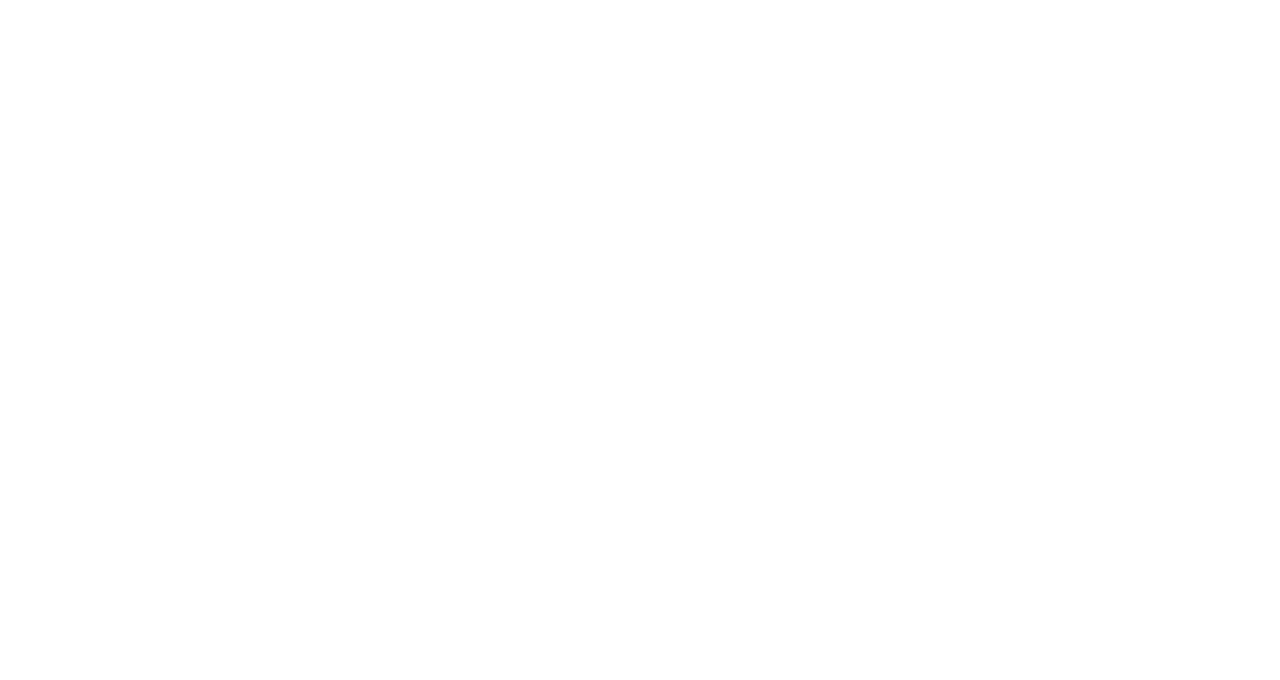
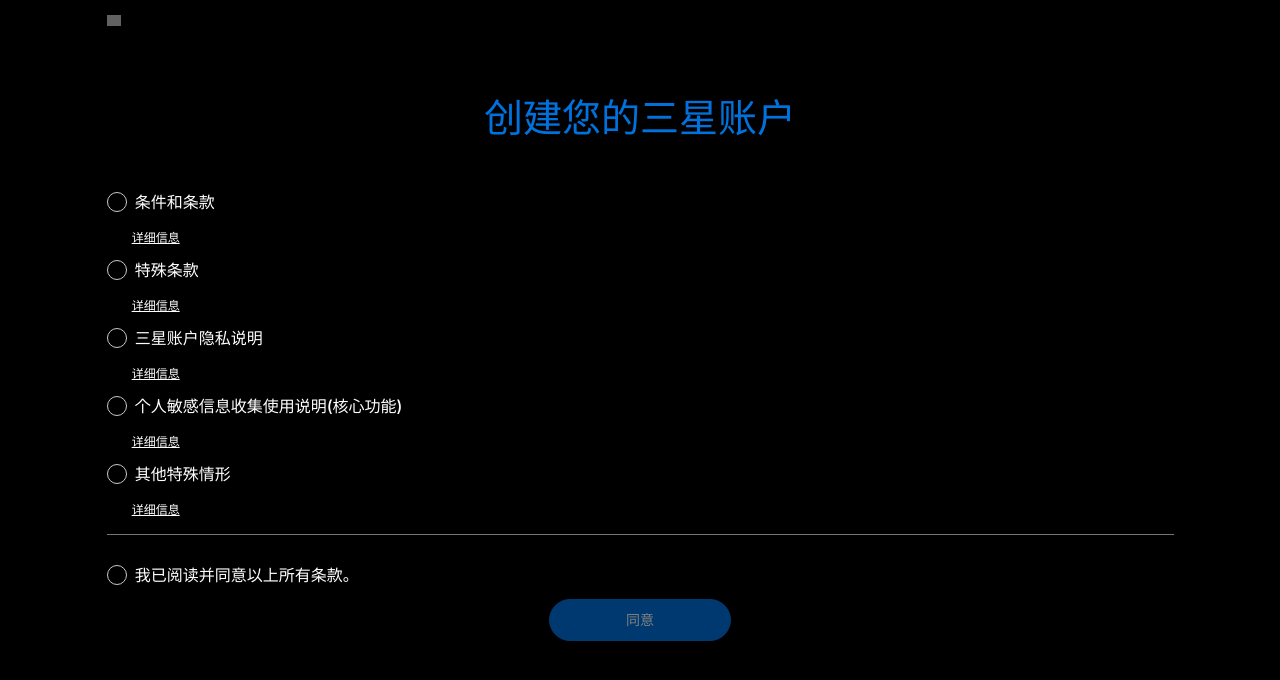
Before and after one commit to Laplace-bit/Samsung_m, a Vue app: page /terms in a window 1280 px wide. Shown: the top 680 px of the page. Built offline with nearby package versions, Linux system fonts and the light colour scheme; grey boxes are pictures that could not be loaded.

Commit message:
完成登录，完成条款，注册未完

```diff
--- a/src/App.vue
+++ b/src/App.vue
@@ -5,13 +5,12 @@
 </template>
 
 <script>
-  export default {
-    name: 'App',
-    model: 'history',
-    components: {}
-  }
+export default {
+  name: "App",
+  model: "history",
+  components: {},
+};
 </script>
 
 <style>
-
 </style>
--- a/src/main.js
+++ b/src/main.js
@@ -6,6 +6,7 @@
 // 引入vant框架
 import Vant from 'vant';
 import 'vant/lib/index.css';
+
 import {
   Lazyload
 } from 'vant';
--- a/src/views/login/LoginForm.vue
+++ b/src/views/login/LoginForm.vue
@@ -2,61 +2,68 @@
   <div id="loginForm">
     <h2 class="title">手机号快捷登录</h2>
     <van-row>
-      <van-col span="1"><van-icon name="manager" /></van-col>
-      <van-col span="22">
-        <van-form validate-first @failed="onFailed">
+      <van-col span="2"></van-col>
+      <van-col span="20">
+        <van-form validate-first @failed="onFailed" @submit="onSubmit">
+          <div class="tel">
+            <van-icon name="manager" />
             <van-field
               v-model="username"
-            name="手机号"
+              name="username"
               placeholder="手机号"
               :rules="[{ required: true, message: '请填写正确手机号' }]"
             />
+          </div>
+          <div class="password">
+            <van-icon name="lock" />
             <van-field
               v-model="password"
               type="password"
-            name="密码"
+              name="password"
               placeholder="密码"
               :rules="[{ required: true, message: '请填写密码' }]"
             />
-
-          <div style="margin: 16px">
+          </div>
+          <div style="margin: 16px" class="btn">
             <van-button round block type="info" native-type="submit"
-              >提交</van-button
+              >登录</van-button
             >
           </div>
         </van-form>
+        <OtherWay></OtherWay>
       </van-col>
-      <van-col span="1"></van-col>
+      <van-col span="2"></van-col>
     </van-row>
   </div>
 </template>
 <script>
+import OtherWay from "./OtherLoginWay.vue";
 export default {
   data() {
     return {
-      username: "",
-      password: "",
-      pattern: /\d{6}/,
+      username: "admin",
+      password: "123456",
+      // pattern: /^1[3,4,5,6,7,8]\d{9}/,
     };
   },
+  components: {
+    OtherWay,
+  },
   methods: {
-    // 校验函数返回 true 表示校验通过，false 表示不通过
-    validator(val) {
-      return /1\d{10}/.test(val);
-    },
-    // 异步校验函数返回 Promise
-    asyncValidator(val) {
-      return new Promise((resolve) => {
-        Toast.loading("验证中...");
-
-        setTimeout(() => {
-          Toast.clear();
-          resolve(/\d{6}/.test(val));
-        }, 1000);
-      });
-    },
     onFailed(errorInfo) {
       console.log("failed", errorInfo);
+    },
+    onSubmit(val) {
+      this.$http.login(val, (res) => {
+        if (res.meta.status != 200) {
+          this.$toast.fail("用户名或密码错误，请重新尝试~");
+          return;
+        }
+        this.$toast.success("登录成功");
+        // 存储token
+        window.sessionStorage.setItem("token", res.data.token);
+        this.$router.push("/home");
+      });
     },
   },
 };
@@ -66,8 +73,56 @@
 .title {
   text-align: center;
   font-size: 30px;
+  margin-top: 70px;
 }
-.van-icon-manager{
+.tel,
+.password {
+  margin-top: 25px;
+  display: flex;
+  align-content: center;
+  justify-content: center;
+  border: 1px solid #f0f0f0;
+  border-radius: 5px;
+}
+.van-field--error {
+  height: 58px;
+}
+.van-icon-manager,
+.van-icon-lock {
+  width: 20px;
+  height: 20px;
+  margin-left: 20px;
+  align-self: center;
+  z-index: 10;
+  flex-grow: 0;
+  flex-shrink: 0;
+}
+.van-icon-manager::before {
+  width: 20px;
+  height: 20px;
+}
+.van-icon-lock ::before {
+  height: 20px;
+  width: 20px;
+}
+.van-field__control {
+  font-size: 14px;
+}
+.van-field {
+  height: 48px;
+}
+/deep/.van-field__error-message {
   text-align: right;
+  position: absolute;
+  top: 0;
+  right: 0;
+}
+.van-button--info {
+  color: #fff;
+  background-color: #000;
+  border: 1px solid #000;
+}
+.btn {
+  margin-top: 40px !important;
 }
 </style>
--- /dev/null
+++ b/src/views/login/OtherLoginWay.vue
@@ -0,0 +1,48 @@
+<template>
+  <div id="other">
+    <van-divider :style="{ color: '#888', borderColor: '#888' }"
+      >其他登录方式</van-divider
+    >
+    <van-grid :border="false" :column-num="2">
+      <van-grid-item>
+        <van-image src="https://z3.ax1x.com/2021/08/03/fP3g8s.png" />
+        <p class="way_text">三星账户登录</p>
+      </van-grid-item>
+      <van-grid-item>
+        <van-image src="https://z3.ax1x.com/2021/08/03/fP3bG9.png" />
+        <p class="way_text">支付宝账户登录</p>
+      </van-grid-item>
+    </van-grid>
+    <div class="help_text">
+      注：使用三星账号登录商城或将其他账号绑定三星账号，可享受积分福利。还没有三星账号？<a
+        href="/terms"
+        >立即注册>></a
+      >
+    </div>
+  </div>
+</template>
+<script>
+export default {};
+</script>
+
+<style scoped>
+/deep/ .van-image__error,
+/deep/ .van-image__img,
+/deep/ .van-image__loading {
+  display: block;
+  width: 78%;
+  height: 100%;
+}
+.way_text {
+  text-align: center;
+  font-size: 12px;
+  margin: 0;
+}
+.help_text {
+  font-size: 12px;
+  max-width: 350px;
+  color: #333;
+  margin: 20px auto;
+  line-height: 1.8;
+}
+</style>
--- /dev/null
+++ b/src/views/register/Register.vue
@@ -0,0 +1,38 @@
+<template>
+  <div id="register">
+    <div class="top">
+      <HeaderLogo></HeaderLogo>
+    </div>
+    <div class="center">
+      <RegisterInfo></RegisterInfo>
+    </div>
+  </div>
+</template>
+
+<script>
+import HeaderLogo from "./headerLogo.vue";
+import RegisterInfo from "./registerInfo.vue";
+export default {
+  components: { HeaderLogo, RegisterInfo },
+};
+</script>
+
+<style>
+html,
+body,
+#app {
+  height: 100% !important;
+  margin: 0;
+  padding: 0;
+  background-color: #000;
+}
+
+#register {
+  width: 100%;
+  height: 100%;
+  background-color: #000;
+}
+.top {
+  padding: 0 8%;
+}
+</style>
--- /dev/null
+++ b/src/views/register/headerLogo.vue
@@ -0,0 +1,29 @@
+<template>
+  <header class="termsheader">
+    <div class="logo">
+      <img
+        src="https://account.samsung.cn/resources/wip/one-ui/images/svg/txt_logo_zh.svg"
+        alt=""
+      />
+    </div>
+  </header>
+</template>
+<script>
+export default {};
+</script>
+
+<style scoped>
+.termsheader {
+  height: 56px;
+  background-color: #000;
+}
+.logo {
+  background-color: #000;
+  margin: 10px 0px;
+}
+.logo img {
+  filter: invert(1);
+  color: #fff;
+  height: 11px;
+}
+</style>
--- /dev/null
+++ b/src/views/register/registerInfo.vue
@@ -0,0 +1,128 @@
+<template>
+  <div id="Info">
+    <div class="InfoTitle">
+      <h2>创建您的三星账户</h2>
+      <p>
+        在下方输入手机号即可创建账户，<br />或者<sapn class="useEmail"
+          >点击此处使用电子邮箱地址</sapn
+        >来创建
+      </p>
+    </div>
+    <div class="infoForm">
+      <form class="formbox" v-model="formdata">
+        <div :class="inputBox" v-for="item in formdata" :key="item.label">
+          <label :for="item.label">{{ item.cn }}</label>
+          <input
+            :type="item.type"
+            :name="item.label"
+            @focus="focusHandel"
+            v-model="item.value"
+          />
+        </div>
+      </form>
+    </div>
+  </div>
+</template>
+<script>
+export default {
+  data() {
+    return {
+      formdata: [
+        {
+          label: "username",
+          cn: "用户名",
+          type: "text",
+          value: "",
+          classname: "",
+        },
+        {
+          label: "password",
+          cn: "密码",
+          type: "text",
+          value: "",
+          classname: "",
+        },
+        {
+          label: "password2",
+          cn: "确认密码",
+          type: "text",
+          value: "",
+          classname: "",
+        },
+        {
+          label: "firstname",
+          cn: "姓氏",
+          type: "text",
+          value: "",
+          classname: "",
+        },
+        {
+          label: "lastname",
+          cn: "名字",
+          type: "text",
+          value: "",
+          classname: "",
+        },
+      ],
+    };
+  },
+  focusHandel() {},
+};
+</script>
+
+<style scoped>
+#Info {
+  padding: 10% 6%;
+  border: 1px solid #505050;
+  border-radius: 26px;
+}
+.InfoTitle h2 {
+  color: #fff;
+  margin: 0;
+}
+.InfoTitle p {
+  color: #fff;
+}
+.useEmail {
+  text-decoration: underline;
+}
+.formbox {
+  width: 100%;
+}
+.infoForm {
+  display: flex;
+  flex-direction: column;
+  align-items: center;
+}
+.inputBox {
+  position: relative;
+  margin: 30px 0 24px 0;
+  width: 100%;
+}
+input {
+  outline: none;
+  border: none;
+  border-bottom: 1px solid #8c8c8c;
+  width: 100%;
+  height: 36px;
+  background-color: #000;
+  color: #fff;
+  font: 18px/36px "Gigi";
+}
+label {
+  color: #fff;
+  font: 14px/18px "Gigi";
+  position: absolute;
+  top: -1px;
+  left: auto;
+  max-width: 100%;
+  height: 2.7em;
+  line-height: 1.33;
+  color: #909090;
+  font-size: 18px;
+  cursor: text;
+  overflow: hidden;
+  text-overflow: ellipsis;
+  white-space: nowrap;
+}
+</style>
--- /dev/null
+++ b/src/views/register/terms.vue
@@ -0,0 +1,137 @@
+<template>
+  <div id="terms">
+    <van-row>
+      <van-col span="2"></van-col>
+      <van-col span="20">
+        <HeaderLogo></HeaderLogo>
+        <main>
+          <h2 class="createTitle">创建您的三星账户</h2>
+          <template>
+            <van-checkbox-group
+              v-model="result"
+              ref="checkboxGroup"
+              @change="changebox"
+            >
+              <van-checkbox name="a">条件和条款</van-checkbox>
+              <p class="termsdetail"><a href="">详细信息</a></p>
+              <van-checkbox name="b">特殊条款</van-checkbox>
+              <p class="termsdetail"><a href="">详细信息</a></p>
+              <van-checkbox name="c">三星账户隐私说明</van-checkbox>
+              <p class="termsdetail"><a href="">详细信息</a></p>
+              <van-checkbox name="d"
+                >个人敏感信息收集使用说明(核心功能)</van-checkbox
+              >
+              <p class="termsdetail"><a href="">详细信息</a></p>
+              <van-checkbox name="e">其他特殊情形</van-checkbox>
+              <p class="termsdetail"><a href="">详细信息</a></p>
+            </van-checkbox-group>
+            <van-divider
+              :style="{
+                color: '#8c8c8c;',
+                borderColor: '#8c8c8c;',
+              }"
+            />
+            <van-checkbox v-model="checked" @click="toggle"
+              >我已阅读并同意以上所有条款。</van-checkbox
+            >
+            <div class="agreebtn">
+              <van-button
+                type="info"
+                :disabled="checked ? false : true"
+                @click="agreeTerms"
+                >同意</van-button
+              >
+            </div>
+          </template>
+        </main>
+      </van-col>
+      <van-col span="2"></van-col>
+    </van-row>
+  </div>
+</template>
+
+<script>
+import HeaderLogo from "./headerLogo.vue";
+export default {
+  data() {
+    return {
+      checked: false,
+      result: [],
+    };
+  },
+  components: {
+    HeaderLogo,
+  },
+  methods: {
+    toggle() {
+      this.$refs.checkboxGroup.toggleAll(this.checked);
+    },
+    // 复选框状态变化时触发
+    changebox() {
+      console.log(this.result);
+      if (this.result.length == this.$refs.checkboxGroup.children.length) {
+        this.checked = true;
+      } else {
+        this.checked = false;
+      }
+    },
+    // 点击同意按钮
+    agreeTerms() {
+      window.sessionStorage.setItem("isAgreeTerms", "true");
+      this.$router.push("/register");
+    },
+  },
+};
+</script>
+
+<style>
+html,
+body,
+#app {
+  height: 100% !important;
+}
+
+#terms {
+  width: 100%;
+  height: 100%;
+  background-color: #000;
+}
+.createTitle {
+  text-align: center;
+  color: #0072de;
+  font-size: 39px;
+  line-height: 1.23;
+  font-weight: 500;
+  margin: 28px 0px 36px 0px;
+}
+
+.van-checkbox__label {
+  font-size: 16px;
+  font-weight: 500;
+  line-height: 3;
+  color: #fff;
+}
+.termsdetail {
+  margin: 0;
+  padding: 0;
+}
+.termsdetail a {
+  padding-left: 25px;
+  font-size: 12px;
+  line-height: 14px;
+  text-decoration: underline;
+  color: #fff;
+}
+.agreebtn {
+  width: 100%;
+  text-align: center;
+}
+.van-button--info {
+  width: 182px;
+  height: 42px;
+  background-color: #0072de;
+  border: 1px solid #0072de;
+  color: #fff;
+  border-radius: 22px;
+}
+</style>
```
Also changed, not shown: src/network/HttpUtils.js (+13 -5 lines), src/routers.js (+19 -1 lines). Lines whose indentation alone changed are shown as unchanged.
